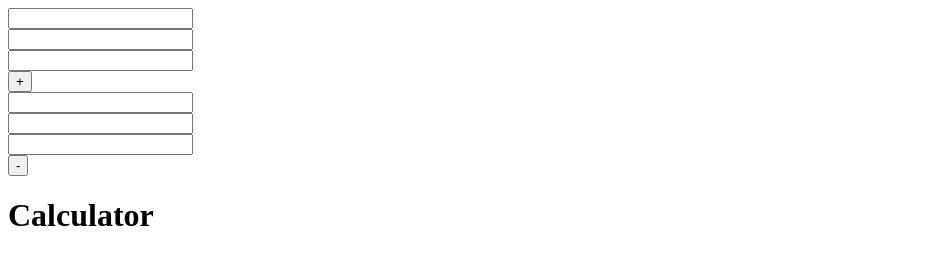
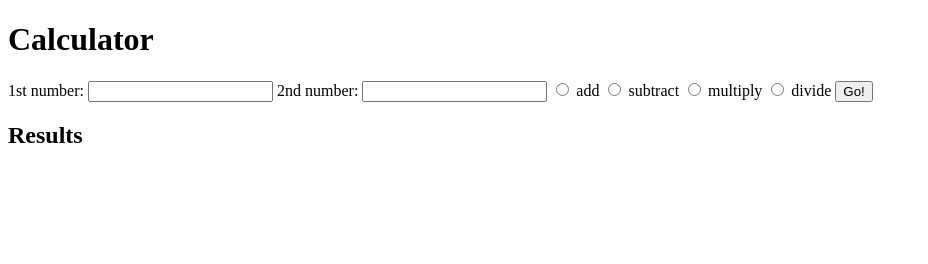
Before and after one commit to ajdemski/Calculator, a plain HTML site: page Index.html in a window 1280 px wide. Shown: the whole page, without its empty margins (0-928 px from the left). Drawn offline with Linux system fonts and the light colour scheme.

Commit message:
calculator

```diff
--- a/Index.html
+++ b/Index.html
@@ -1,25 +1,39 @@
 <!DOCTYPE html>
 <html lang="en-US">
 <head>
-    <link rel="stylesheet" href="css/styles.css" type="text/css">
+  <title>Calculator</title>
+  <link href="css/styles.css" rel="stylesheet" type="text/css">
   <script src="js/scripts.js"></script>
-    <title>Calculator</title>
 </head>
 <body>
-    <form>
-        <input type="text" id="box1"><br/>
-        <input type="text" id="box2"><br/>
-        <input type="text" id="+"><br/>
-        <input type="button" value="+" onclick="calcSum()"><br/>
+  <h1>Calculator</h1>
+  <form id="calculator">
+    <label for="input1">1st number:</label>
+    <input id="input1" type="text">
+    <label for="input2">2nd number:</label>
+    <input id="input2" type="text">
+
+    <label>
+      <input type="radio" name="operator" value="add">
+      add
+    </label>
+    <label>
+      <input type="radio" name="operator" value="subtract">
+      subtract
+    </label>
+    <label>
+      <input type="radio" name="operator" value="multiply">
+      multiply
+    </label>
+    <label>
+      <input type="radio" name="operator" value="divide">
+      divide
+    </label>
+
+    <button type="submit" class="btn">Go!</button>
   </form>
-    </body><body>
-<form>
-        <input type="text" id="box3"><br/>
-        <input type="text" id="box4"><br/>
-        <input type="text" id="+"><br/>
-        <input type="button" value="-" onclick="calcSum1()"><br/>
 
-</form>
-    <h1>Calculator</h1>
+  <h2>Results</h2>
+  <p id="output"></p>
 </body>
 </html>
--- a/js/scripts.js
+++ b/js/scripts.js
@@ -1,13 +1,29 @@
-function calcSum(){
-    let box1 = document.getElementById("box1").value;
-    let box2 = document.getElementById("box2").value;
-    let sum = Number(box1) + Number(box2);
-    document.getElementById("+").value = sum;
-    }
+// Business Logic
+function add(num1, num2) {
+    return num1 + num2;
+  }
 
-function calcSum1(){
-    let box1 = document.getElementById("box3").value;
-    let box2 = document.getElementById("box4").value;
-    let sum1 = Number(box3) + Number(box4);
-    document.getElementById("+").value = sum1;
-    }
+  function subtract(num1, num2) {
+    return num1 - num2;
+  }
+
+  function multiply(num1, num2) {
+    return num1 * num2;
+  }
+
+  function divide(num1, num2) {
+    return num1 / num2;
+  }
+
+  // User Interface Logic
+  function handleCalculation(event) {
+    event.preventDefault();
+    const number1 = parseInt(document.querySelector("input#input1").value);
+    const number2 = parseInt(document.querySelector("input#input2").value);
+    const operator = document.querySelector("input[name='operator']:checked").value;
+  }
+
+  window.addEventListener("load", function() {
+    const form = document.getElementById("calculator");
+    form.addEventListener("submit", handleCalculation);
+  });
```
Also changed, not shown: js/script.js (deleted, +0 -10 lines). Lines whose indentation alone changed are shown as unchanged.
